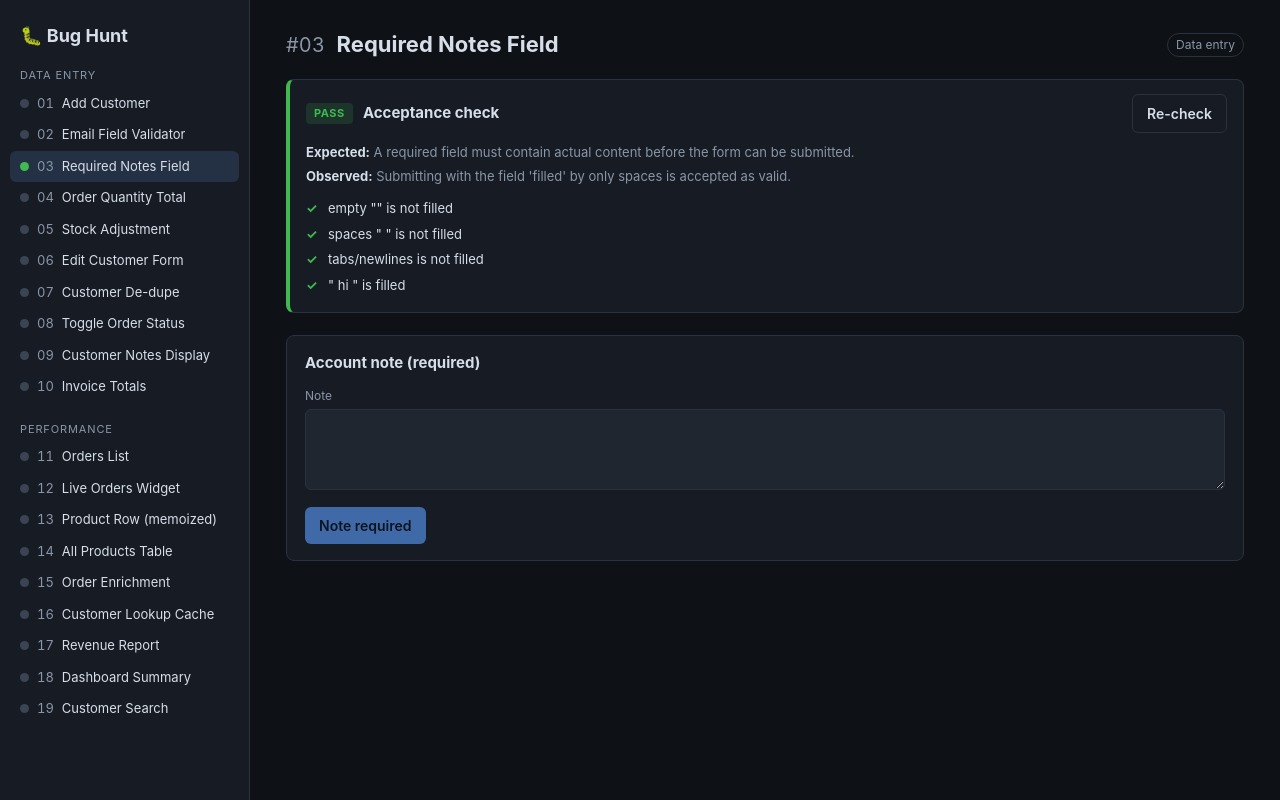
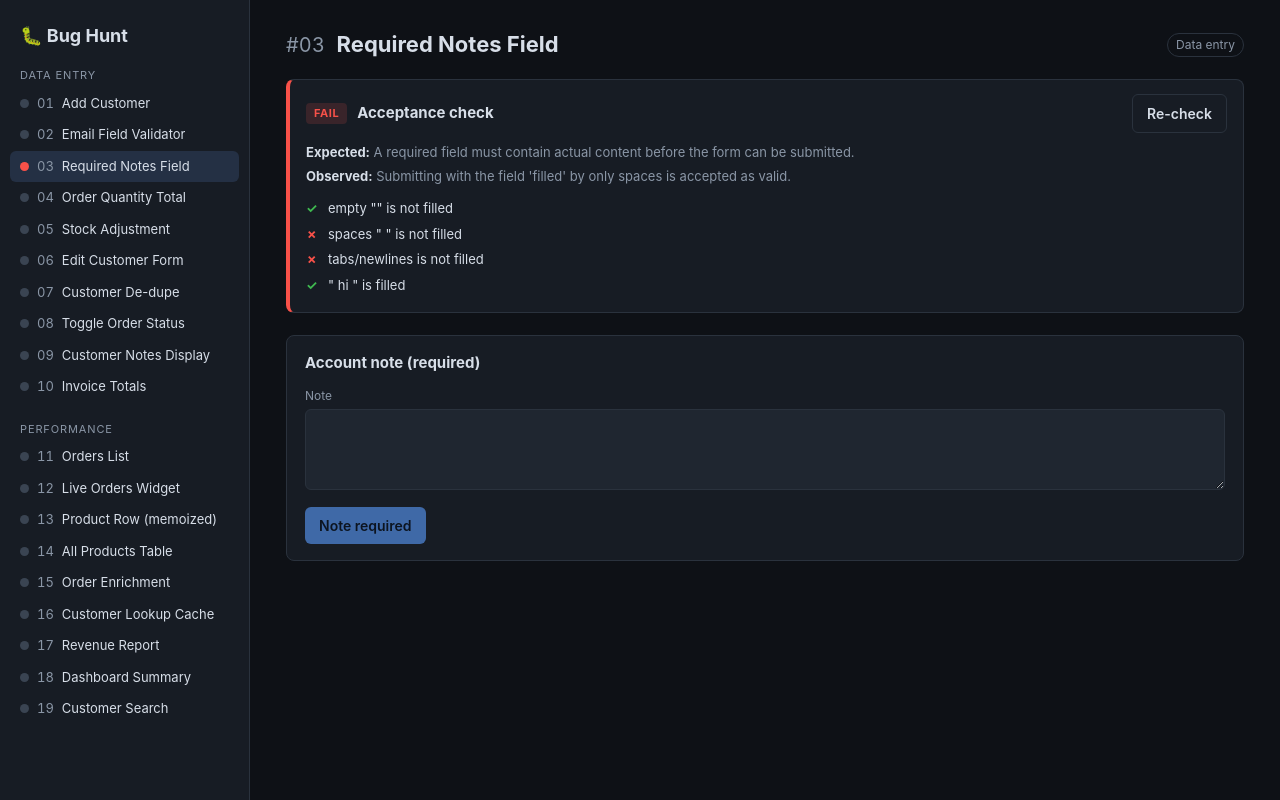
Before and after one commit to SethMcN/bug-hunt, a React (Vite) app: page /c03 in a window 1280 px wide. Built offline with nearby package versions, Linux system fonts and the light colour scheme.

Commit message:
challenge 03: Required Notes Field

```diff
--- a/src/pages/C03RequiredNotes.tsx
+++ b/src/pages/C03RequiredNotes.tsx
@@ -7,7 +7,7 @@ const ch = challengeById("c03")!;
 
 // A required field is only satisfied by actual, non-whitespace content.
 export function isRequiredFilled(value: string): boolean {
-  return value.trim().length > 0;
+  return value.length > 0;
 }
 
 function runChecks(): CheckRow[] {
```
